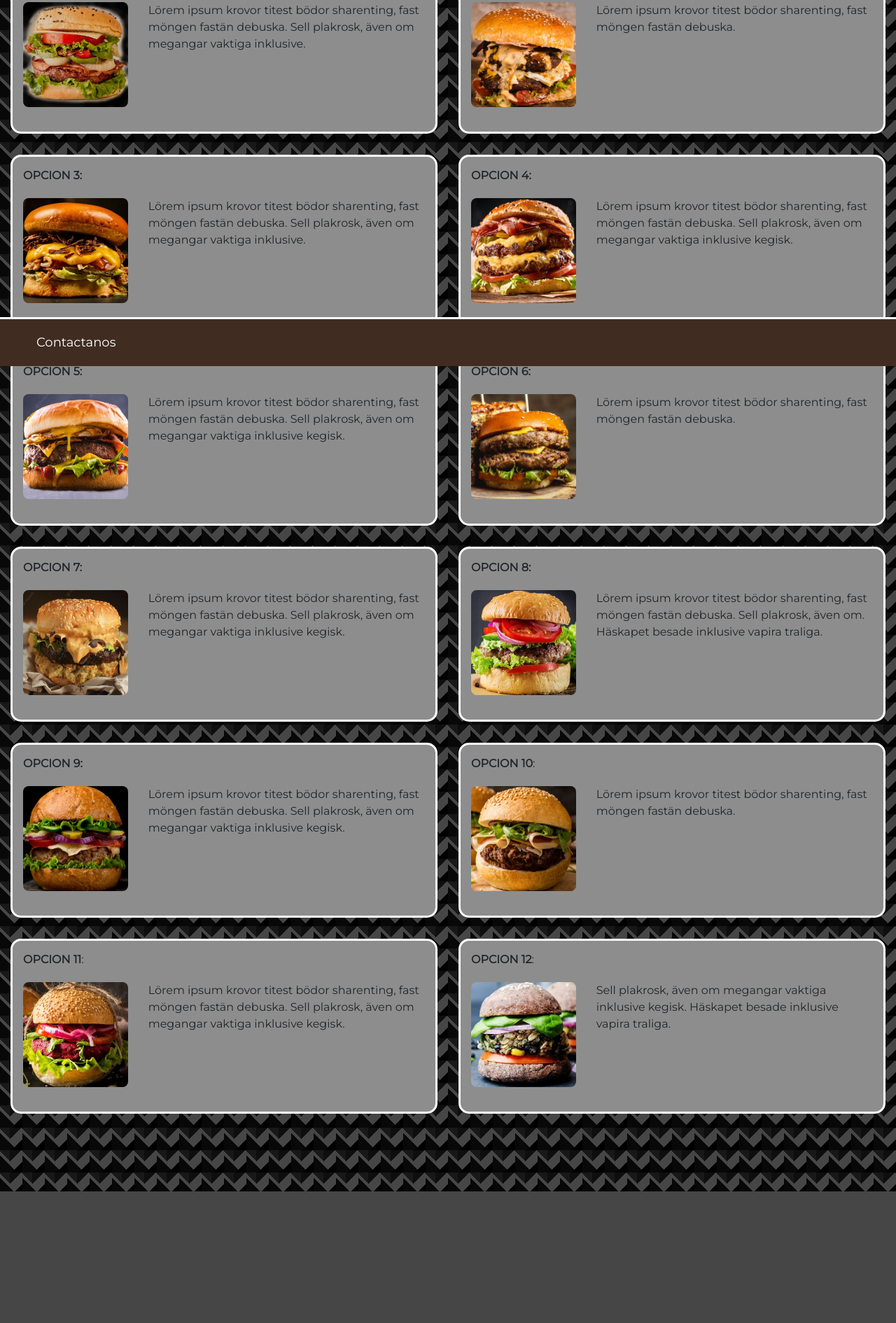
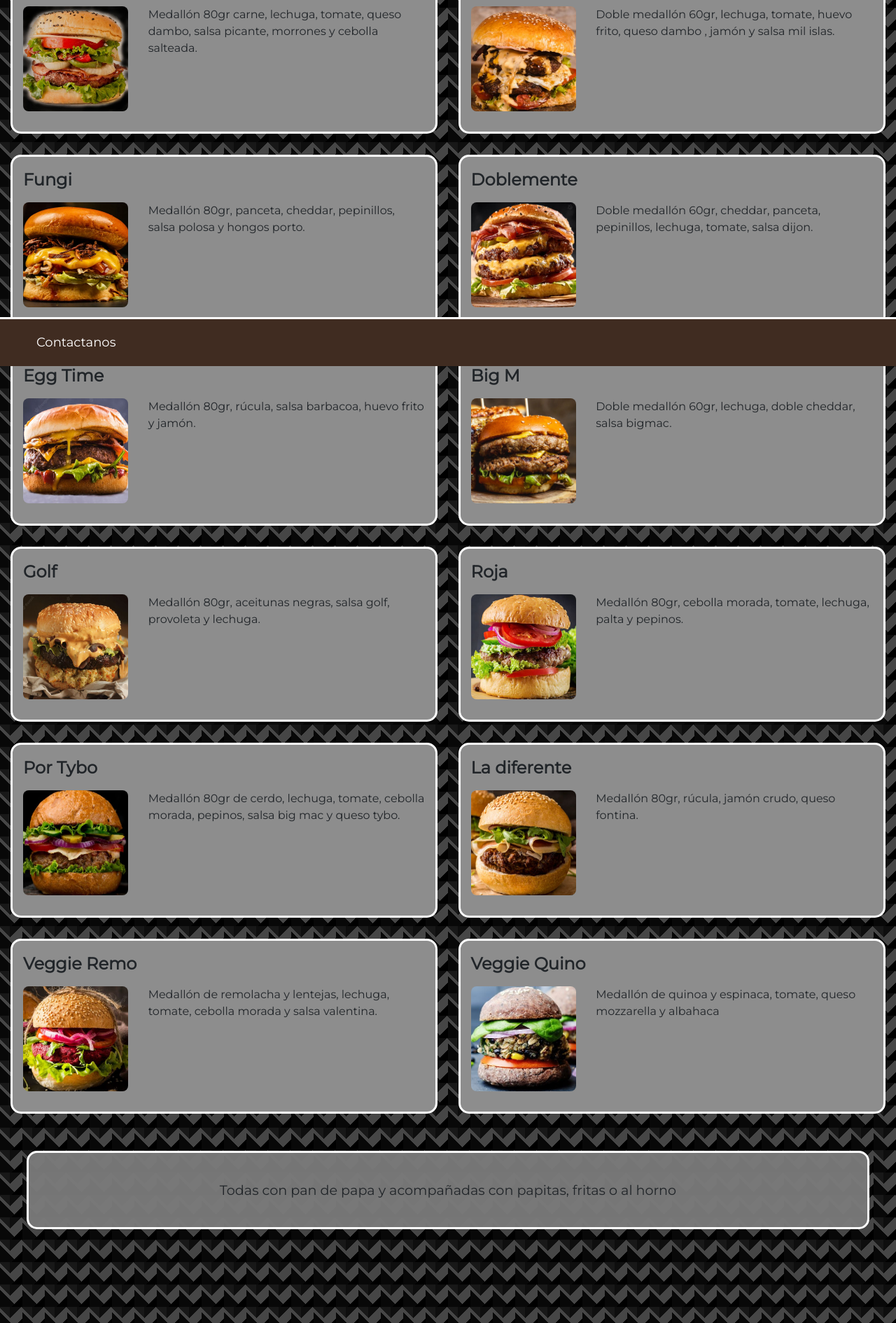
Before and after one commit to sebastiancampanello/ProyectoCoder, a plain HTML site: page public/menu.html in a window 1280 px wide. Shown: the part 277-2167 px from the top of the page at 70% size. Before the commit the page ends 1979 px from the top, so only its background shows below. Drawn offline with nearby package versions, Linux system fonts and the light colour scheme.

Commit message:
limpiando codigo hasta header

```diff
--- a/assets/styles/styles.css
+++ b/assets/styles/styles.css
@@ -28,13 +28,13 @@ body{
 
 
 
-.grid__header{
+.body__header{
     background-color: #402C21;
     border-bottom: solid white;
     padding: 15px;
     width: 100%;
 }
-.grid__header__logos{
+.header__nav{
     display: grid;
     grid-template-columns: 46% 54%;
 }
@@ -42,7 +42,7 @@ body{
     text-decoration: none;
     z-index: 112;
 }
-.menu__logo__header{
+.menu__logo__dropdown{
     height: 25px;
 }
 .logo__medio__header{
@@ -98,6 +98,7 @@ body{
     }
     .titulo__opciones__menu{
         grid-column: 1/3;
+        font-size: x-large;
     }
     .foto__menu{
         height: 150px;
@@ -120,6 +121,16 @@ body{
         text-align: center;
         height: auto;
         border: solid white;
+    }
+    .pie__main__menu{
+        background-color: rgb(122, 122, 122, 0.959);
+        border-radius: 15px;
+        border: solid white;
+        margin: 3%;
+        text-align: center;
+        padding: 3%;
+        grid-column: 1/3;
+        font-size: larger;
     }
 
 
@@ -231,6 +242,7 @@ body{
     border: solid white;
     margin: 5%;
     padding: 3%;
+    margin-bottom: 25%;
 }
 
 
@@ -274,7 +286,7 @@ body{
 
 
 
-@media (max-width:630px){
+@media (max-width:576px){
     .padre__home{
         display: grid;
         grid-template-columns: auto;
@@ -317,4 +329,5 @@ body{
     .mapa__main__contacto{
         grid-column: 1/3;
     }
+
 }
--- a/public/menu.html
+++ b/public/menu.html
@@ -18,11 +18,11 @@
     <title>TuBurguer</title>
 </head>
 <body class="grid__body__index">
-    <header class="grid__header m-0">
-        <nav class="grid__header__logos">
+    <header class="body__header m-0">
+        <nav class="header__nav">
             <div class="dropdown">
                 <button class="btn btn-secondary dropdown-toggle" type="button" id="dropdownMenuButton1" data-bs-toggle="dropdown" aria-expanded="false">
-                    <img class="menu__logo__header" src="../assets/images/LogoMenuHeader.png" alt="">
+                    <img class="menu__logo__dropdown" src="../assets/images/LogoMenuHeader.png" alt="">
                 </button>
                 <ul class="dropdown-menu" aria-labelledby="dropdownMenuButton1">
                     <li><a class="texto__header text-dark m-3" href="../index.html">Home</a></li>
@@ -32,7 +32,7 @@
                     <li><a class="texto__header text-dark m-3" href="./saludables.html">Saludables?</a></li>
                 </ul>
             </div>
-            <div data-aos="fade-down" class="contenedor__logo__medio__header">
+            <div data-aos="fade-down">
                 <img class="logo__medio__header" src="../assets/images/LogoMedioHeader.png" alt="">
             </div>
         </nav>
@@ -41,65 +41,66 @@
         <section class="relleno__menu mb-5">
             <h1 class="title__main__menu">Elegí tu favorita:</h1>
             <div class="opciones__menu">
-                <div class="titulo__opciones__menu"><b> OPCION 1:</b></div>
+                <div class="titulo__opciones__menu"><b> Atrevida</b></div>
                 <img src="../assets/images/MenuFotos/Sin título5.jpg" alt="foto opcion menu" class="foto__menu">
-                <div>Lörem ipsum krovor titest bödor sharenting, fast möngen fastän debuska. Sell plakrosk, även om megangar vaktiga inklusive.</div>
+                <div>Medallón 80gr carne, lechuga, tomate, queso dambo, salsa picante, morrones y cebolla salteada.</div>
             </div>
             <div class="opciones__menu">
-                <div class="titulo__opciones__menu"><b>OPCION 2:</b></div>
+                <div class="titulo__opciones__menu"><b>Mil Islas</b></div>
                 <img src="../assets/images/MenuFotos/Sin título6.jpg" alt="foto opcion menu" class="foto__menu">
-                <div>Lörem ipsum krovor titest bödor sharenting, fast möngen fastän debuska.</div>
+                <div>Doble medallón 60gr, lechuga, tomate, huevo frito, queso dambo , jamón y salsa mil islas.</div>
             </div>
             <div class="opciones__menu">
-                <div class="titulo__opciones__menu"><b>OPCION 3:</b></div>
+                <div class="titulo__opciones__menu"><b>Fungi</b></div>
                 <img src="../assets/images/MenuFotos/Sin título7.jpg" alt="foto opcion menu" class="foto__menu">
-                <div>Lörem ipsum krovor titest bödor sharenting, fast möngen fastän debuska. Sell plakrosk, även om megangar vaktiga inklusive.</div>
+                <div>Medallón 80gr, panceta, cheddar, pepinillos, salsa polosa y hongos porto.</div>
             </div>
             <div class="opciones__menu">
-                <div class="titulo__opciones__menu"><b>OPCION 4:</b></div>
+                <div class="titulo__opciones__menu"><b>Doblemente</b></div>
                 <img src="../assets/images/MenuFotos/Sin título8.jpg" alt="foto opcion menu" class="foto__menu">
-                <div>Lörem ipsum krovor titest bödor sharenting, fast möngen fastän debuska. Sell plakrosk, även om megangar vaktiga inklusive kegisk.</div>
+                <div>Doble medallón 60gr, cheddar, panceta, pepinillos, lechuga, tomate, salsa dijon.</div>
             </div>
             <div class="opciones__menu">
-                <div class="titulo__opciones__menu"><b>OPCION 5:</b></div>
+                <div class="titulo__opciones__menu"><b>Egg Time</b></div>
                 <img src="../assets/images/MenuFotos/Sin título9.jpg" alt="foto opcion menu" class="foto__menu">
-                <div>Lörem ipsum krovor titest bödor sharenting, fast möngen fastän debuska. Sell plakrosk, även om megangar vaktiga inklusive kegisk.</div>
+                <div>Medallón 80gr, rúcula, salsa barbacoa, huevo frito y jamón.</div>
             </div>
             <div class="opciones__menu">
-                <div class="titulo__opciones__menu"><b>OPCION 6:</b></div>
+                <div class="titulo__opciones__menu"><b>Big M</b></div>
                 <img src="../assets/images/MenuFotos/Sin título10.jpg" alt="foto opcion menu" class="foto__menu">
-                <div>Lörem ipsum krovor titest bödor sharenting, fast möngen fastän debuska.</div>
+                <div>Doble medallón 60gr, lechuga, doble cheddar, salsa bigmac. </div>
             </div>
             <div class="opciones__menu">
-                <div class="titulo__opciones__menu"><b>OPCION 7:</b></div>
+                <div class="titulo__opciones__menu"><b>Golf</b></div>
                 <img src="../assets/images/MenuFotos/Sin título11.jpg" alt="foto opcion menu" class="foto__menu">
-                <div>Lörem ipsum krovor titest bödor sharenting, fast möngen fastän debuska. Sell plakrosk, även om megangar vaktiga inklusive kegisk.</div>
+                <div>Medallón 80gr, aceitunas negras, salsa golf, provoleta y lechuga.</div>
             </div>
             <div class="opciones__menu">
-                <div class="titulo__opciones__menu"><b>OPCION 8:</b></div>
+                <div class="titulo__opciones__menu"><b>Roja</b></div>
                 <img src="../assets/images/MenuFotos/Sin título12.jpg" alt="foto opcion menu" class="foto__menu">
-                <div>Lörem ipsum krovor titest bödor sharenting, fast möngen fastän debuska. Sell plakrosk, även om. Häskapet besade inklusive vapira traliga.</div>
+                <div>Medallón 80gr, cebolla morada, tomate, lechuga, palta y pepinos.</div>
             </div>
             <div class="opciones__menu">
-                <div class="titulo__opciones__menu"><b>OPCION 9:</b></div>
+                <div class="titulo__opciones__menu"><b>Por Tybo</b></div>
                 <img src="../assets/images/MenuFotos/Sin título13.jpg" alt="foto opcion menu" class="foto__menu">
-                <div>Lörem ipsum krovor titest bödor sharenting, fast möngen fastän debuska. Sell plakrosk, även om megangar vaktiga inklusive kegisk.</div>
+                <div>Medallón 80gr de cerdo, lechuga, tomate, cebolla morada, pepinos, salsa big mac y queso tybo.</div>
             </div>
             <div class="opciones__menu">
-                <div class="titulo__opciones__menu"><b>OPCION 10</b>:</div>
+                <div class="titulo__opciones__menu"><b>La diferente</b></div>
                 <img src="../assets/images/MenuFotos/Sin título14.jpg" alt="foto opcion menu" class="foto__menu">
-                <div>Lörem ipsum krovor titest bödor sharenting, fast möngen fastän debuska.</div>
+                <div>Medallón 80gr, rúcula, jamón crudo, queso fontina.</div>
             </div>
             <div class="opciones__menu">
-                <div class="titulo__opciones__menu"><b>OPCION 11</b>:</div>
+                <div class="titulo__opciones__menu"><b>Veggie Remo</b></div>
                 <img src="../assets/images/MenuFotos/veggie1.jpg" alt="foto opcion menu" class="foto__menu">
-                <div>Lörem ipsum krovor titest bödor sharenting, fast möngen fastän debuska. Sell plakrosk, även om megangar vaktiga inklusive kegisk.</div>
+                <div>Medallón de remolacha y lentejas, lechuga, tomate, cebolla morada y salsa valentina.</div>
             </div>
             <div class="opciones__menu">
-                <div class="titulo__opciones__menu"><b>OPCION 12</b>:</div>
+                <div class="titulo__opciones__menu"><b>Veggie Quino</b></div>
                 <img src="../assets/images/MenuFotos/veggie2.jpg" alt="foto opcion menu" class="foto__menu">
-                <div>Sell plakrosk, även om megangar vaktiga inklusive kegisk. Häskapet besade inklusive vapira traliga.</div>
+                <div>Medallón de quinoa y espinaca, tomate, queso mozzarella y albahaca</div>
             </div>
+            <p class="pie__main__menu">Todas con pan de papa y acompañadas con papitas, fritas o al horno</p>
         </section>
     </main>
     <footer class="grid__footer__index fixed-bottom mb-0">
@@ -109,11 +110,6 @@
             </li>
         </ul>
     </footer>
-    <script>
-        document.querySelector(".dropdown__header").addEventListener("click",function(){
-            document.querySelector(".dropdown__header ul").classList.toggle("show");
-        })
-    </script>
     <script src="https://unpkg.com/aos@2.3.1/dist/aos.js"></script>
     <script>
         AOS.init();
```
Also changed, not shown: index.html (+7 -12 lines), public/carrito.html (+4 -9 lines), public/contactanos.html (+4 -9 lines), public/nosotros.html (+4 -9 lines), public/saludables.html (+7 -12 lines).
